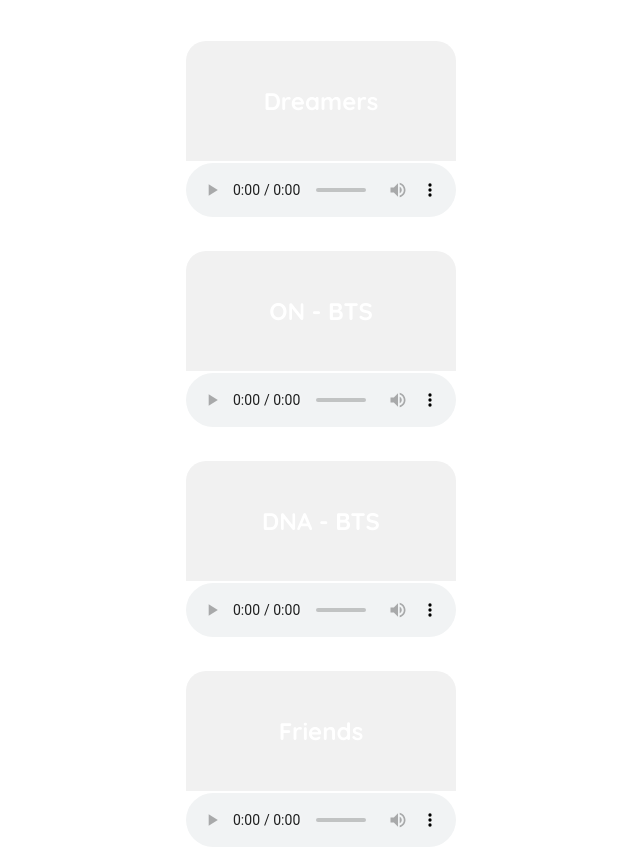
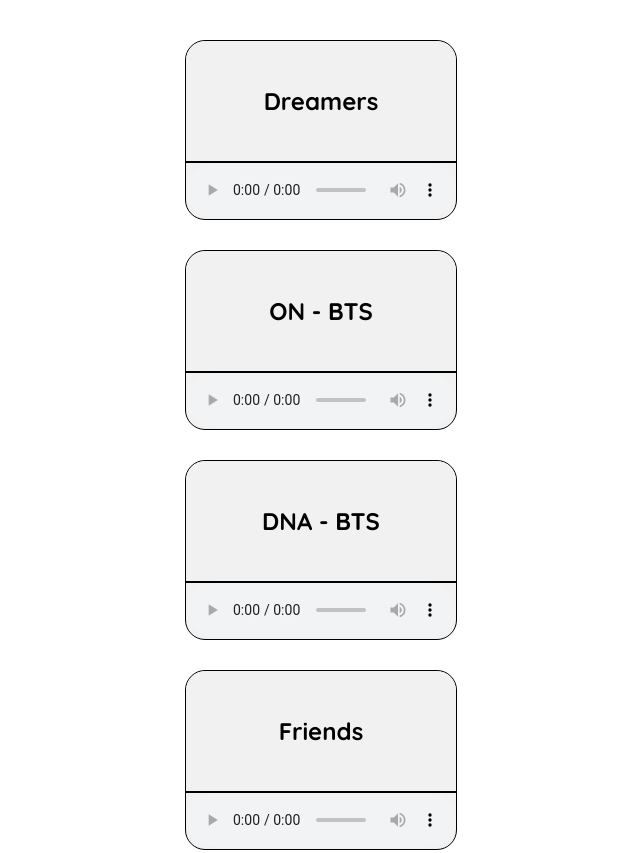
Before and after one commit to Nuclear-Games/Nuclear-OS---Songs, a plain HTML site: page index.html in a window 1280 px wide. Shown: the top 853 px of the page, without its empty margins (319-959 px from the left). Drawn offline with Linux system fonts and the light colour scheme.

Commit message:
Update style.css

```diff
--- a/style.css
+++ b/style.css
@@ -11,10 +11,10 @@ body{
 .box{
   width: 270px;
   height: 178px;
-  border: 1.5px solid white;
+  border: 1.5px solid black;
   margin-bottom: 30px;
   border-radius: 20px;
-  background: transparent;
+  background: #f1f1f1;
 }
 
 audio{
@@ -25,7 +25,7 @@ audio{
 .line{
     width: 100%;
     height: 1.5px;
-    background: white;
+    background: black;
 }
 
 .text{
@@ -39,6 +39,6 @@ audio{
 }
 
 .head{
-  color: #fff;
+  color: #000;
   font-weight: bolder;
 }
```
